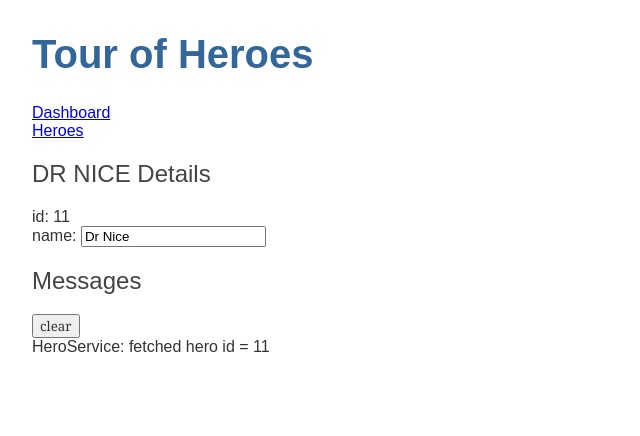
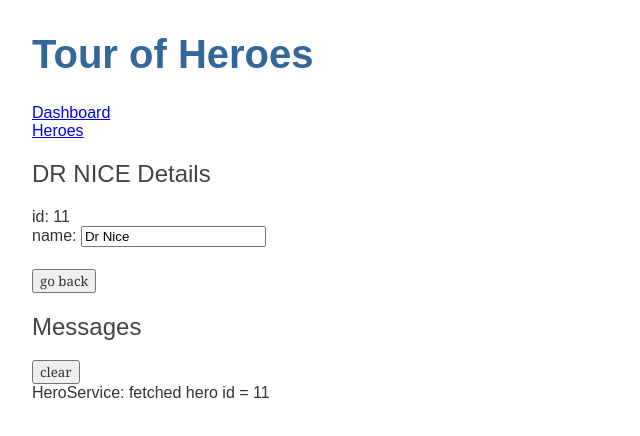
Before and after one commit to a982338665/angular, an Angular app in the folder my-app/: page /detail/11 in a window 1280 px wide. Shown: the top 436 px of the page, without its empty margins (0-640 px from the left). Built offline with nearby package versions, Linux system fonts and the light colour scheme.

Commit message:
实现按钮 回退上一步

```diff
--- a/my-app/src/app/hero-detail/hero-detail.component.html
+++ b/my-app/src/app/hero-detail/hero-detail.component.html
@@ -7,5 +7,7 @@
       <input [(ngModel)]="hero.name" placeholder="name"/>
     </label>
   </div>
-
 </div>
+<br>
+<!--添加后退按钮-->
+<button (click)="goBack()">go back</button>
--- a/my-app/src/app/hero-detail/hero-detail.component.ts
+++ b/my-app/src/app/hero-detail/hero-detail.component.ts
@@ -36,4 +36,8 @@
     this.heroService.getHero(id)
       .subscribe(hero => this.hero = hero);
   }
+  //在组件类中添加一个 goBack() 方法，利用你以前注入的 Location 服务在浏览器的历史栈中后退一步。
+  goBack(): void {
+    this.location.back();
+  }
 }
```
